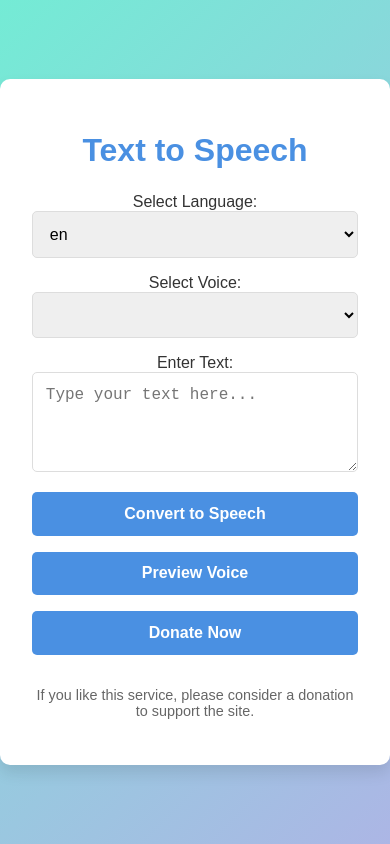
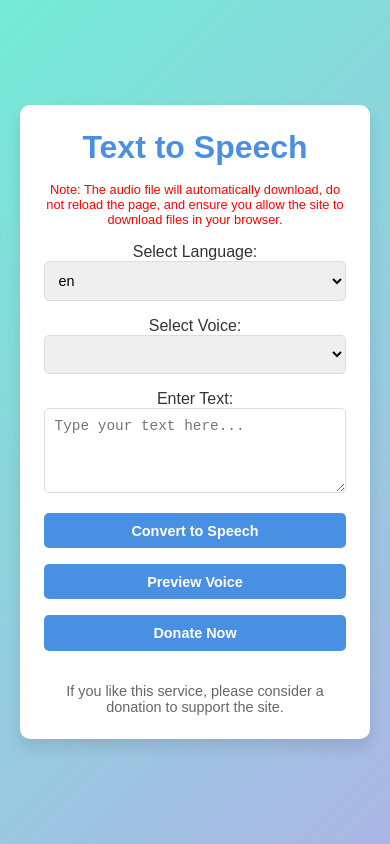
Before and after one commit to obadanaalwehsmba/obadanaalweh, a Flask app: template templates/index.html in a window 390 px wide. Run offline with Flask 3, Linux system fonts and the light colour scheme; the template is opened without the code that fills it: most values are stand-ins (such as "Sample title", 1, 10 or a date in 2020); lists and menus that the app fills with data are empty.

Commit message:
Update index.html

```diff
--- a/templates/index.html
+++ b/templates/index.html
@@ -5,16 +5,20 @@
   <meta name="viewport" content="width=device-width, initial-scale=1.0">
   <title>Text to Speech Service</title>
   <style>
+    * {
+      box-sizing: border-box; /* This will prevent padding and border from affecting the width/height */
+      margin: 0;
+      padding: 0;
+    }
     body {
       font-family: 'Arial', sans-serif;
       background: linear-gradient(135deg, #74ebd5, #acb6e5);
-      margin: 0;
-      padding: 0;
       display: flex;
       justify-content: center;
       align-items: center;
-      height: 100vh;
+      min-height: 100vh;
       color: #333;
+      padding: 20px; /* Adding padding to the body */
     }
     .container {
       background-color: #fff;
@@ -24,10 +28,19 @@
       width: 100%;
       max-width: 500px;
       text-align: center;
+      display: flex;
+      flex-direction: column;
+      justify-content: space-between;
+      min-height: 350px;
     }
     h1 {
-      margin-bottom: 1.5rem;
+      margin-bottom: 1rem;
       color: #4a90e2;
+    }
+    .note {
+      color: red;
+      font-size: 0.9rem;
+      margin-bottom: 1rem;
     }
     select, textarea, button {
       width: 100%;
@@ -48,6 +61,7 @@
       border: none;
       cursor: pointer;
       font-weight: bold;
+      padding: 10px;
     }
     button:hover {
       background-color: #357ABD;
@@ -56,12 +70,33 @@
       margin-top: 1rem;
       font-size: 0.9rem;
       color: #666;
+      margin-bottom: 0;
+    }
+    footer p {
+      text-align: center;
+    }
+
+    /* Media Query for responsiveness */
+    @media (max-width: 768px) {
+      .container {
+        padding: 1.5rem;
+      }
+      select, textarea, button {
+        padding: 0.6rem;
+        font-size: 0.9rem;
+      }
+      .note {
+        font-size: 0.8rem;
+      }
     }
   </style>
 </head>
 <body>
   <div class="container">
     <h1>Text to Speech</h1>
+    <div class="note">
+      Note: The audio file will automatically download, do not reload the page, and ensure you allow the site to download files in your browser.
+    </div>
     <form method="POST" action="/">
       <label for="language">Select Language:</label>
       <select name="language" id="language" required>
```
